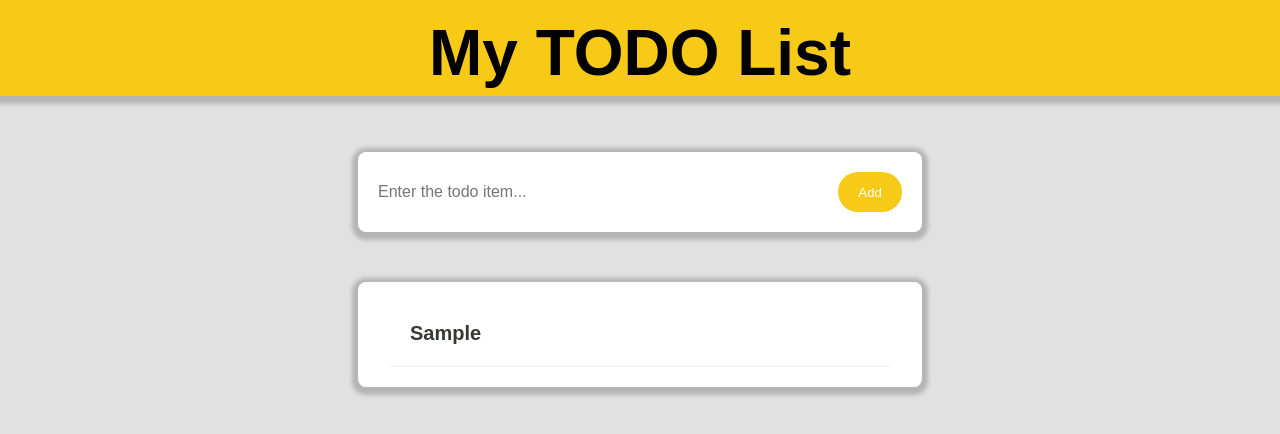
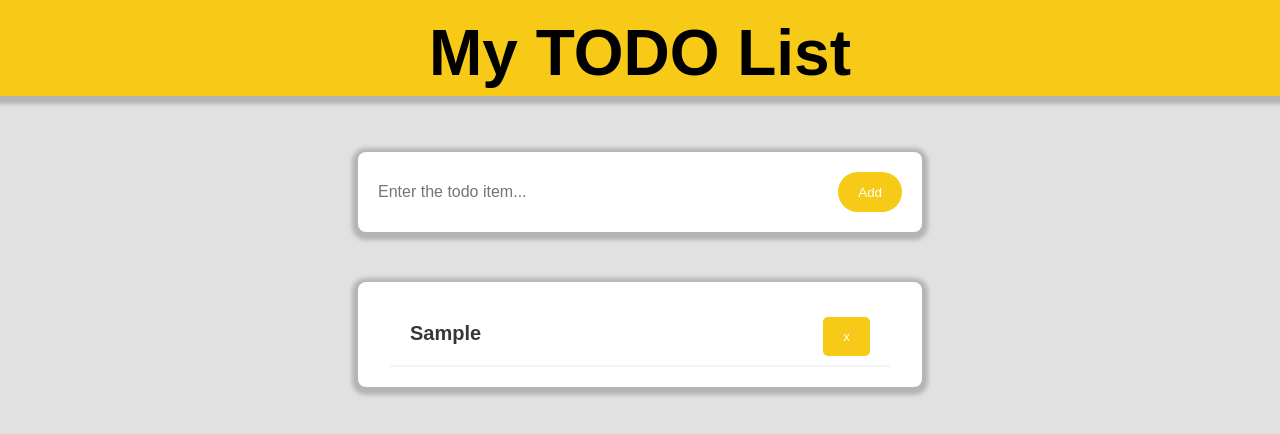
Before and after one commit to srjingole0610/toDOList, a React (Vite) app: page / in a window 1280 px wide. Both pictures are taken after typing "Sample" into the empty fields and a click on the button "Add". Shown: the top 434 px of the page. Built offline with nearby package versions, Linux system fonts and the light colour scheme.

Commit message:
Added and style delete button

```diff
--- a/src/component/TodoItems.jsx
+++ b/src/component/TodoItems.jsx
@@ -1,15 +1,18 @@
-import React from 'react'
-import styles from "./todoItem.module.css"
+import React from "react";
+import styles from "./todoItem.module.css";
 
 function TodoItems({ item }) {
     return (
         <div className={styles.item}>
             <div className={styles.itemName}>
                 {item}
+                <span>
+                    <button className={styles.deleteButton}>x</button>
+                </span>
             </div>
             <hr className={styles.line} />
         </div>
-    )
+    );
 }
 
-export default TodoItems
+export default TodoItems;
--- a/src/component/todoItem.module.css
+++ b/src/component/todoItem.module.css
@@ -13,3 +13,13 @@
 .line{
     border: 1px solid #f4f4f4;
 }
+.deleteButton{
+    float: right;
+    background-color: #f7ca18;
+    border: none;
+    border-radius: 5px;
+    padding: 12px 20px;
+    color: white;
+    margin-top: -5px;
+    cursor: pointer;
+}
```
